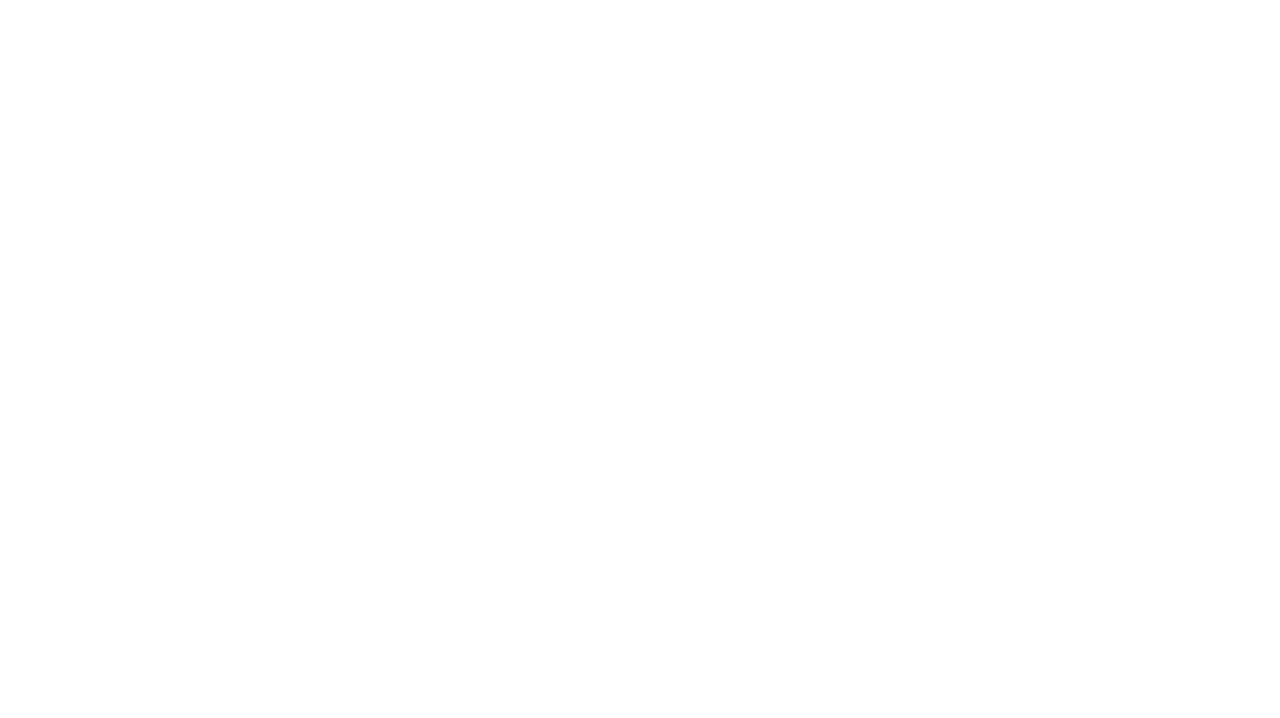
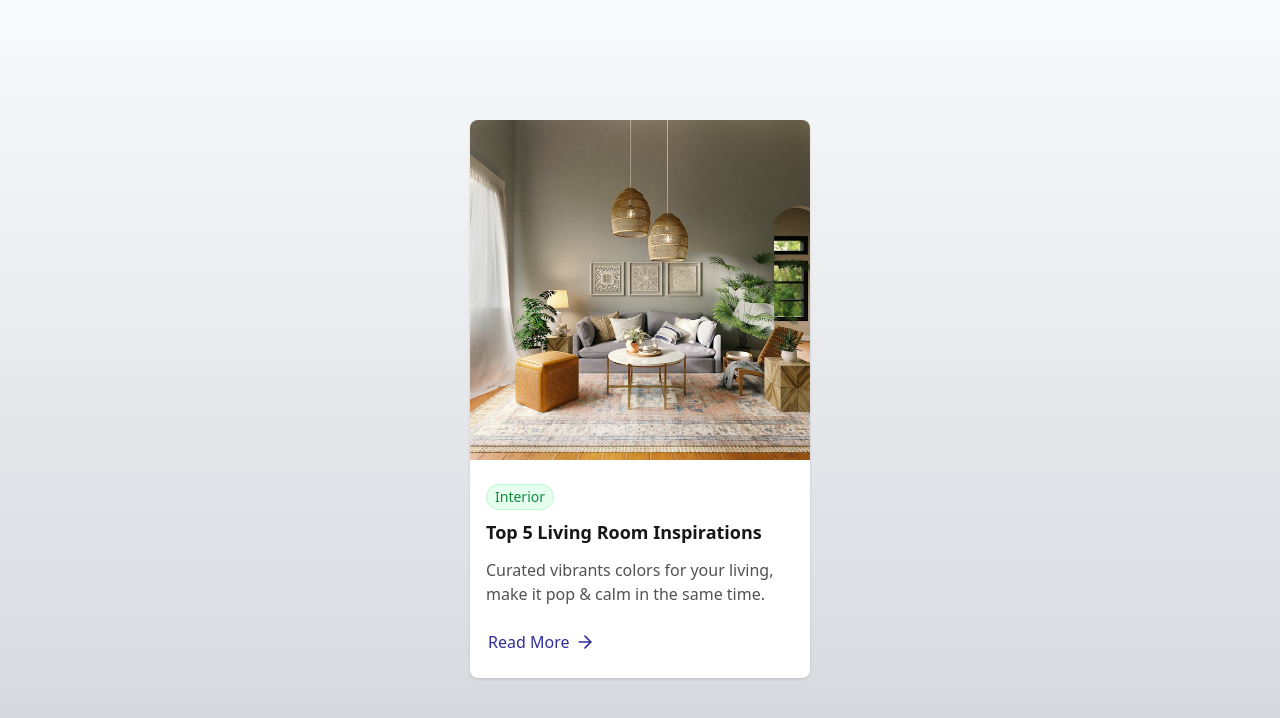
Before and after one commit to IfMalthereturnawesome/marketing, a React (Vite) app: page /blog-card in a window 1280 px wide. Before the commit this address had no page. Shown: the top 718 px of the page. Built offline with nearby package versions, Linux system fonts and the light colour scheme.

Commit message:
Add BlogCard

```diff
--- a/src/App.tsx
+++ b/src/App.tsx
@@ -1,21 +1,20 @@
 import { Routes, Route } from 'react-router-dom';
 
 import NavBar from '@/components/NavBar';
-import './App.css'
+import './App.css';
 import TestimonialCardPage from '@/pages/testimonial-card-page';
+import BlogCardPage from '@/pages/blog-card-page.tsx';
 
 function App() {
-
   return (
     <>
-
       <Routes>
-        <Route path="/" element={<NavBar />} />
-        <Route path="/testimonial-card" element={<TestimonialCardPage />} />
-
+        <Route path='/' element={<NavBar />} />
+        <Route path='/testimonial-card' element={<TestimonialCardPage />} />
+        <Route path='/blog-card' element={<BlogCardPage />} />
       </Routes>
     </>
-  )
+  );
 }
 
-export default App
+export default App;
--- /dev/null
+++ b/src/components/BlogCard.tsx
@@ -0,0 +1,76 @@
+import { cn } from '@/lib/utils.ts';
+import type { BlogCard } from '@/data/blogCardData';
+import { ArrowRightIcon } from 'lucide-react';
+
+type BlogCardProps = BlogCard & {
+  className?: string;
+};
+
+const BlogCard = ({
+  title,
+  description,
+  category,
+  image,
+  className,
+}: BlogCardProps) => {
+  return (
+    <div
+      className={cn(
+        'mx-auto flex w-[340px] flex-col justify-center rounded-lg bg-primary shadow',
+        className,
+      )}
+    >
+      <div className={''}>
+        <img
+          src={image}
+          alt={title}
+          className={'self-stretch rounded-t-lg object-cover'}
+        />
+      </div>
+      <div className={'flex flex-col gap-3 self-stretch px-4 py-6'}>
+        <hgroup className={'flex flex-col gap-2'}>
+          <div
+            className={
+              'border-success-border w-fit rounded-full border bg-success-subtle px-2 py-0.5'
+            }
+          >
+            <h5 className={'text-sm font-normal text-success-foreground'}>
+              {category}
+            </h5>
+          </div>
+
+          <div>
+            <h2 className={'text-lg font-semibold text-primary-foreground'}>
+              {title}
+            </h2>
+          </div>
+        </hgroup>
+        <div className={'flex flex-col gap-6'}>
+          <div>
+            <p
+              className={
+                'line-clamp-3 text-base font-medium text-secondary-foreground'
+              }
+            >
+              {description}
+            </p>
+          </div>
+          <div className={'flex items-center'}>
+            <a href='' className={'text-brand-foreground'}>
+              <button
+                type={'button'}
+                className={
+                  'flex items-center justify-around gap-1.5 px-0.5 text-base font-medium hover:text-brand-primary-emphasize focus:rounded focus:bg-white focus:text-brand-primary-emphasize focus:shadow-[0px_0px_0px_1px_#444ce7,_0px_0px_0px_4px_rgba(68,_76,_231,_0.12)] disabled:pointer-events-none disabled:text-disabled-foreground'
+                }
+              >
+                Read More
+                <ArrowRightIcon width={20} height={20} />
+              </button>
+            </a>
+          </div>
+        </div>
+      </div>
+    </div>
+  );
+};
+export default BlogCard;
--- a/src/components/NavBar.tsx
+++ b/src/components/NavBar.tsx
@@ -1,21 +1,24 @@
-
 import { Link } from 'react-router-dom';
 
 function NavBar() {
   return (
-    <nav className="bg-brand-subtle p-4">
-      <ul className="flex space-x-4">
+    <nav className='bg-brand-subtle p-4'>
+      <ul className='flex space-x-4'>
         <li>
-          <Link to="/" className="text-primary-foreground">
+          <Link to='/' className='text-primary-foreground'>
             Home
           </Link>
         </li>
         <li>
-          <Link to="/testimonial-card" className="text-primary-foreground">
+          <Link to='/testimonial-card' className='text-primary-foreground'>
             Testimonial Card
           </Link>
         </li>
-        {/* Add more links as needed */}
+        <li>
+          <Link to='/blog-card' className='text-primary-foreground'>
+            Blog Card
+          </Link>
+        </li>
       </ul>
     </nav>
   );
--- /dev/null
+++ b/src/data/blogCardData.ts
@@ -0,0 +1,20 @@
+export type BlogCard = {
+  id: string;
+  title: string;
+  description: string;
+  category: string;
+  image: string;
+};
+
+export const blogCardData: BlogCard[] = [
+  {
+    id: '1',
+    title: 'Top 5 Living Room Inspirations',
+    description:
+      'Curated vibrants colors for your living, make it pop & calm in the same time.',
+    category: 'Interior',
+    image: '/images/spacejoy-living-room-inspirations.jpg',
+  },
+];
+
+export default blogCardData;
--- a/src/index.css
+++ b/src/index.css
@@ -39,6 +39,9 @@
     --neutral-subtle: 220 14% 97%;       /* #f9fafb */
     --warning-subtle: 45 100% 97%;       /* #fffbeb */
 
+    /* Border */
+    --success-border: 141 79% 85%;        /* #bbf7d0 */
+
     --border: 214.3 31.8% 91.4%;
     --input: 214.3 31.8% 91.4%;
     --ring: 215 20.2% 65.1%;
@@ -71,11 +74,15 @@
 @layer base {
   * {
     @apply border-border;
+    -webkit-font-smoothing: antialiased;
+    -moz-osx-font-smoothing: grayscale;
+    text-rendering: optimizeLegibility;
   }
   body {
     @apply font-sans antialiased bg-background text-foreground;
     min-height: 100vh;
     line-height: 1.5;
+    border: 1px
 
   }
 }
--- /dev/null
+++ b/src/pages/blog-card-page.tsx
@@ -0,0 +1,18 @@
+import BlogCard from '@/components/BlogCard.tsx';
+import { blogCardData } from '@/data/blogCardData';
+
+const BlogCardPage = () => {
+  return (
+    <main
+      className={
+        'min-h-[100vh] bg-gradient-to-b from-gray-50 to-[#d2d6db] pt-[120px]'
+      }
+    >
+      {blogCardData.map((blog) => (
+        <BlogCard key={blog.id} {...blog} />
+      ))}
+    </main>
+  );
+};
+
+export default BlogCardPage;
--- a/tailwind.config.ts
+++ b/tailwind.config.ts
@@ -3,9 +3,9 @@
 module.exports = {
   darkMode: ['class'],
   content: [
-    "./index.html",
-    "./src/**/*.{js,ts,jsx,tsx}",
-    "./src/*.{js,ts,jsx,tsx}",
+    './index.html',
+    './src/**/*.{js,ts,jsx,tsx}',
+    './src/*.{js,ts,jsx,tsx}',
   ],
   theme: {
     extend: {
@@ -21,7 +21,8 @@ module.exports = {
         disabled: 'hsl(var(--disabled) / <alpha-value>)',
         'disabled-emphasize': 'hsl(var(--disabled-emphasize) / <alpha-value>)',
         'brand-primary': 'hsl(var(--brand) / <alpha-value>)',
-        'brand-primary-emphasize': 'hsl(var(--brand-emphasize) / <alpha-value>)',
+        'brand-primary-emphasize':
+          'hsl(var(--brand-emphasize) / <alpha-value>)',
         'brand-subtle': 'hsl(var(--brand-subtle) / <alpha-value>)',
         error: 'hsl(var(--error) / <alpha-value>)',
         'error-emphasize': 'hsl(var(--error-emphasize) / <alpha-value>)',
@@ -32,16 +33,23 @@ module.exports = {
 
         /* Text Colors (using the '-foreground' suffix) */
         'primary-foreground': 'hsl(var(--primary-foreground) / <alpha-value>)',
-        'primary-hover-foreground': 'hsl(var(--primary-hover-foreground) / <alpha-value>)',
-        'primary-inverted-foreground': 'hsl(var(--primary-inverted-foreground) / <alpha-value>)',
-        'secondary-foreground': 'hsl(var(--secondary-foreground) / <alpha-value>)',
-        'tertiary-foreground': 'hsl(var(--tertiary-foreground) / <alpha-value>)',
+        'primary-hover-foreground':
+          'hsl(var(--primary-hover-foreground) / <alpha-value>)',
+        'primary-inverted-foreground':
+          'hsl(var(--primary-inverted-foreground) / <alpha-value>)',
+        'secondary-foreground':
+          'hsl(var(--secondary-foreground) / <alpha-value>)',
+        'tertiary-foreground':
+          'hsl(var(--tertiary-foreground) / <alpha-value>)',
         'brand-foreground': 'hsl(var(--brand-foreground) / <alpha-value>)',
-        'disabled-foreground': 'hsl(var(--disabled-foreground) / <alpha-value>)',
+        'disabled-foreground':
+          'hsl(var(--disabled-foreground) / <alpha-value>)',
         'error-foreground': 'hsl(var(--error-foreground) / <alpha-value>)',
-        'error-emphasize-foreground': 'hsl(var(--error-emphasize-foreground) / <alpha-value>)',
+        'error-emphasize-foreground':
+          'hsl(var(--error-emphasize-foreground) / <alpha-value>)',
         'success-foreground': 'hsl(var(--success-foreground) / <alpha-value>)',
         'warning-foreground': 'hsl(var(--warning-foreground) / <alpha-value>)',
+        'success-border': 'hsl(var(--success-border) / <alpha-value>)',
         border: 'hsl(var(--border))',
         input: 'hsl(var(--input))',
         ring: 'hsl(var(--ring))',
```
Also changed, not shown: public/images/spacejoy-living-room-inspirations.jpg (added).
